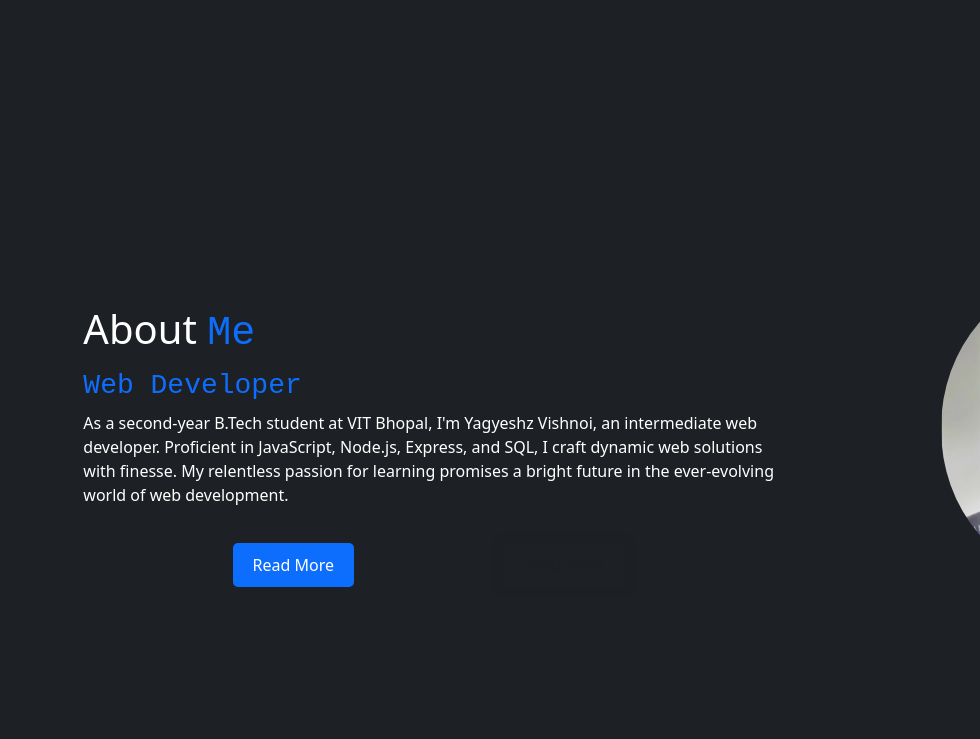
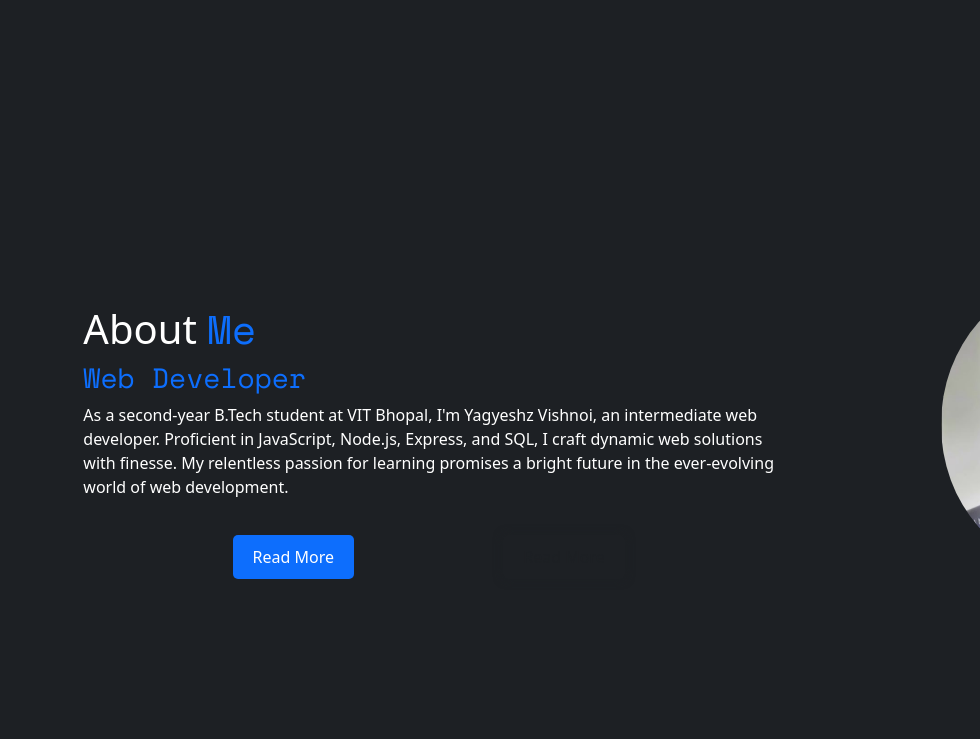
Before and after one commit to yagyeshvishnoi/resume-2, a plain HTML site: page index.html in a window 1280 px wide. Shown: the part 712-1451 px from the top of the page, without its empty margins (0-980 px from the left). Drawn offline with nearby package versions, Linux system fonts and the light colour scheme.

Commit message:
Update index.html

```diff
--- a/index.html
+++ b/index.html
@@ -5,7 +5,7 @@
     <meta name="viewport" content="width=device-width, initial-scale=1.0">
     <title>Document</title>
     <script src="https://kit.fontawesome.com/a60c283c27.js" crossorigin="anonymous"></script>
-
+    <link rel="stylesheet" href="https://fonts.googleapis.com/css?family=Space+Mono&display=swap">
     <link href="https://cdn.jsdelivr.net/npm/bootstrap@5.3.2/dist/css/bootstrap.min.css" rel="stylesheet" integrity="sha384-T3c6CoIi6uLrA9TneNEoa7RxnatzjcDSCmG1MXxSR1GAsXEV/Dwwykc2MPK8M2HN" crossorigin="anonymous">
     <link href ="style.css" rel = "stylesheet">
     <script src="script.js"></script>
```
